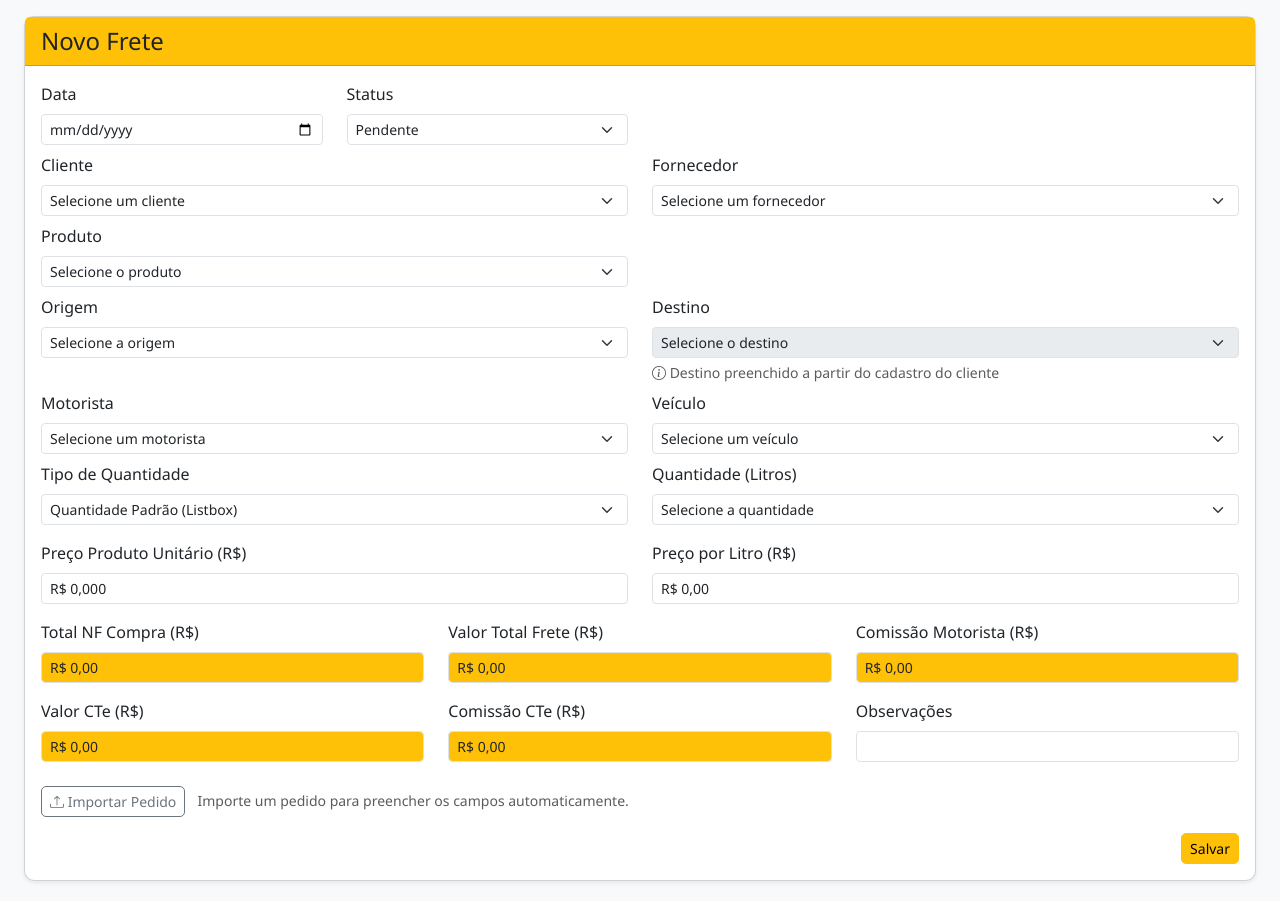
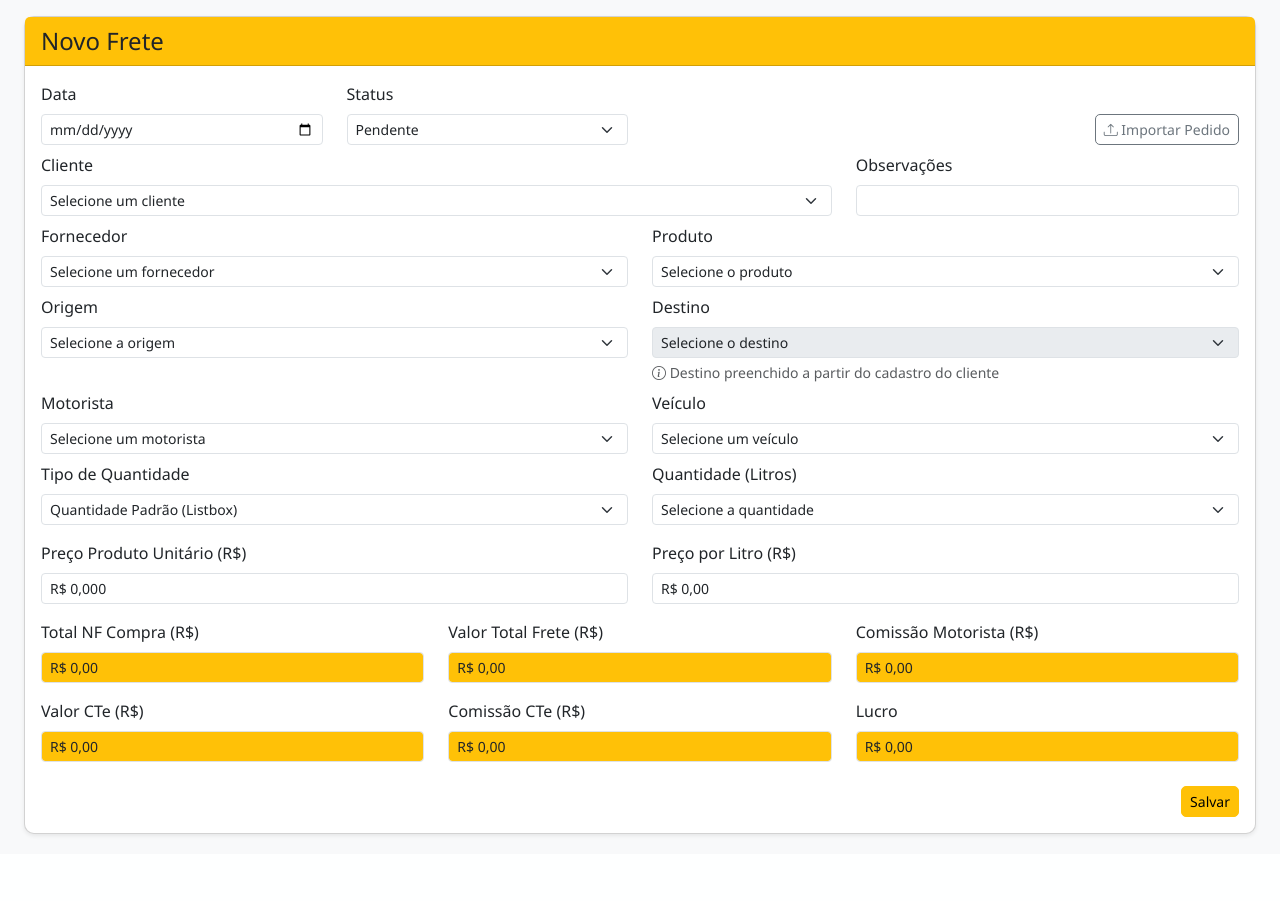
Before and after one commit to qualicontaxanderson-hub/nh-transportes, a Flask app: page /fretes/novo in a window 1280 px wide. Shown: the part 120-1021 px from the top of the page. After the commit the page ends 957 px from the top, so only its background shows below. Run offline with Flask 3, Linux system fonts and the light colour scheme; the visitor is signed in with stand-in values (Sample User, id 1); data that the repository does not hold is empty.

Commit message:
Refactor form layout and update comments

```diff
--- a/templates/fretes/novo.html
+++ b/templates/fretes/novo.html
@@ -20,8 +20,8 @@
     <div class="card-body" style="padding: 1rem;">
       <form method="POST" action="{{ url_for('fretes.novo') }}" enctype="multipart/form-data">
 
-        <!-- DATA -->
-        <div class="row mb-2">
+        <!-- DATA / STATUS / BOTÃO IMPORTAR -->
+        <div class="row mb-2 align-items-end">
           <div class="col-md-3">
             <label for="data_frete" class="form-label">Data</label>
             <input type="date" id="data_frete" name="data_frete" class="form-control form-control-sm" value="{{ now().strftime('%Y-%m-%d') if now else '' }}" required>
@@ -36,11 +36,17 @@
               <option value="Cancelado">Cancelado</option>
             </select>
           </div>
+
+          <div class="col-md-6 text-end">
+            <button type="button" class="btn btn-outline-secondary btn-sm" id="btn_importar_pedido" title="Importar pedido">
+              <i class="bi bi-upload"></i> Importar Pedido
+            </button>
+          </div>
         </div>
 
-        <!-- CLIENTE / STATUS já acima - FORNECEDOR / PRODUTO -->
+        <!-- CLIENTE / OBSERVAÇÕES -->
         <div class="row">
-          <div class="col-md-6 mb-2">
+          <div class="col-md-8 mb-2">
             <label for="clientes_id" class="form-label">Cliente</label>
             <select id="clientes_id" name="clientes_id" class="form-select form-select-sm" required>
               <option value="">Selecione um cliente</option>
@@ -55,6 +61,14 @@
             </select>
           </div>
 
+          <div class="col-md-4 mb-2">
+            <label for="observacoes" class="form-label">Observações</label>
+            <input type="text" id="observacoes" name="observacoes" class="form-control form-control-sm" value="">
+          </div>
+        </div>
+
+        <!-- FORNECEDOR / PRODUTO -->
+        <div class="row">
           <div class="col-md-6 mb-2">
             <label for="fornecedores_id" class="form-label">Fornecedor</label>
             <select id="fornecedores_id" name="fornecedores_id" class="form-select form-select-sm" required>
@@ -64,9 +78,7 @@
               {% endfor %}
             </select>
           </div>
-        </div>
 
-        <div class="row">
           <div class="col-md-6 mb-2">
             <label for="produto_id" class="form-label">Produto</label>
             <select id="produto_id" name="produto_id" class="form-select form-select-sm" required>
@@ -75,9 +87,6 @@
               <option value="{{ produto.id }}">{{ produto.nome }}</option>
               {% endfor %}
             </select>
-          </div>
-          <div class="col-md-6 mb-2">
-            <!-- Espaço reservado caso queira outro campo à direita -->
           </div>
         </div>
 
@@ -106,7 +115,7 @@
           </div>
         </div>
 
-        <!-- MOTORISTA / VEICULO -->
+        <!-- MOTORISTA / VEÍCULO -->
         <div class="row">
           <div class="col-md-6 mb-2">
             <label for="motoristas_id" class="form-label">Motorista</label>
@@ -200,18 +209,8 @@
           </div>
 
           <div class="col-md-4 mb-2">
-            <label for="observacoes" class="form-label">Observações</label>
-            <input type="text" id="observacoes" name="observacoes" class="form-control form-control-sm" value="">
-          </div>
-        </div>
-
-        <!-- Importar Pedido (restaurado) -->
-        <div class="row mt-3">
-          <div class="col-md-12">
-            <button type="button" class="btn btn-outline-secondary btn-sm" id="btn_importar_pedido" onclick="window.abrirImportacaoPedido && window.abrirImportacaoPedido()">
-              <i class="bi bi-upload"></i> Importar Pedido
-            </button>
-            <small class="text-muted ms-2">Importe um pedido para preencher os campos automaticamente.</small>
+            <label for="lucro" class="form-label">Lucro</label>
+            <input type="text" id="lucro" name="lucro" class="form-control form-control-sm bg-warning" readonly value="R$ 0,00">
           </div>
         </div>
 
```
